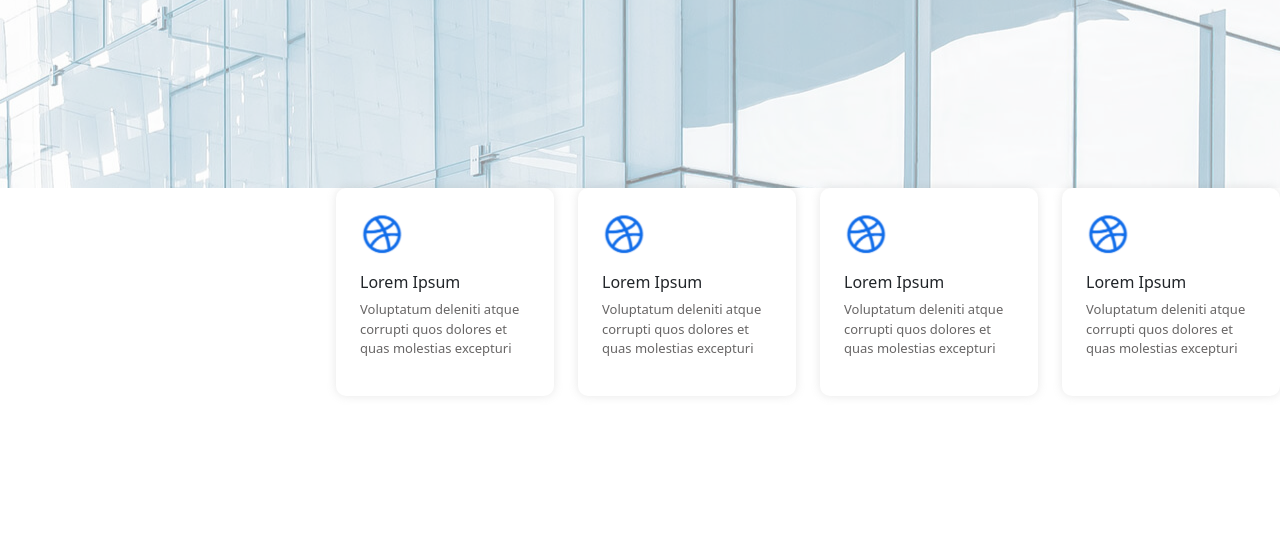
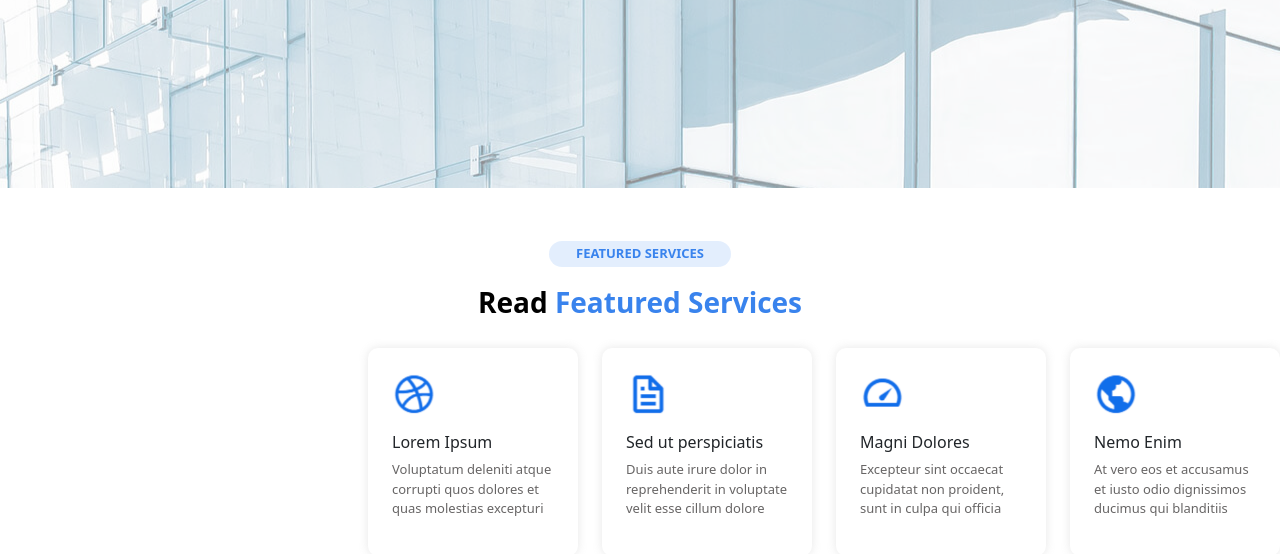
Before and after one commit to layshaj123/Projet_templateMolengeek_nom, a website: page index.html in a window 1280 px wide. Shown: the part 548-1102 px from the top of the page. Drawn offline with Linux system fonts and the light colour scheme.

Commit message:
testimonial

```diff
--- a/index.html
+++ b/index.html
@@ -55,6 +55,15 @@
             </div>
       </header>
     <main>
+        <div class="div"></div>
+
+        <section class="title">
+
+            <h6>FEATURED SERVICES</h6>
+
+            <h3> <span class="TR">Read</span> Featured Services</h3>
+
+        </section>
 
        <section>
             <div class="ct ">
@@ -74,36 +83,36 @@
                 </div>
                 <div class="fef ">
 
-                    <img width="45" src="./public/img/Capture d’écran 2024-11-19 à 17.52.22.png" alt="">
+                    <img width="45" src="./public/img/Capture d’écran 2024-11-19 à 17.52.41.png" alt="">
                     <br>
 
-                    <h6>Lorem Ipsum</h6>
+                    <h6>Sed ut perspiciatis</h6>
 
-                    <p>Voluptatum deleniti atque
-                    corrupti quos dolores et quas
-                    molestias excepturi</p>
+                    <p>Duis aute irure dolor in
+                    reprehenderit in voluptate
+                    velit esse cillum dolore</p>
                 </div>
                 <div class="fef ">
 
-                    <img width="45" src="./public/img/Capture d’écran 2024-11-19 à 17.52.22.png" alt="">
+                    <img width="45" src="./public/img/speed_compter.png" alt="">
                     <br>
 
-                    <h6>Lorem Ipsum</h6>
+                    <h6>Magni Dolores</h6>
 
-                    <p>Voluptatum deleniti atque
-                    corrupti quos dolores et quas
-                    molestias excepturi</p>
+                    <p>Excepteur sint occaecat
+                        cupidatat non proident, sunt
+                        in culpa qui officia</p>
                 </div>
                 <div class="fef ">
 
-                    <img width="45" src="./public/img/Capture d’écran 2024-11-19 à 17.52.22.png" alt="">
+                    <img width="45" src="./public/img/word.png" alt="">
                     <br>
 
-                    <h6>Lorem Ipsum</h6>
+                    <h6>Nemo Enim</h6>
 
-                    <p>Voluptatum deleniti atque
-                    corrupti quos dolores et quas
-                    molestias excepturi</p>
+                    <p>At vero eos et accusamus et
+                        iusto odio dignissimos
+                        ducimus qui blanditiis</p>
                 </div>
 
 
--- a/src/sass/modules/_main.sass
+++ b/src/sass/modules/_main.sass
@@ -1,3 +1,38 @@
+
+
+.div
+    height: 2EM
+.title
+    height: 8EM
+    display: flex
+    justify-content: center
+    text-align: center
+    flex-direction: column
+    align-items: center
+    color: #3983ed
+    gap: 0.7EM
+
+.title h6
+    font-size: smalL
+    background-color: #3984ed24
+    width:14EM
+    height: 2EM
+    border-radius: 30PX
+    padding-top: 0.4EM
+    font-weight: 700
+
+.title h3
+    font-weight: 700
+.TR
+    color: BLACK
+
+
+
+
+
+
+
+
 .fef
     border: solid 0PX
     height: 13em
@@ -13,8 +48,9 @@
     color: #676565
 .fef img
     padding-bottom: 1EM
-    border-radius: 50%
+
 .ct
     height: 30EM
     display: flex
     gap: 1.5em
+    margin-left: 2EM
```
Also changed, not shown: public/css/app.css, 1 other file.
